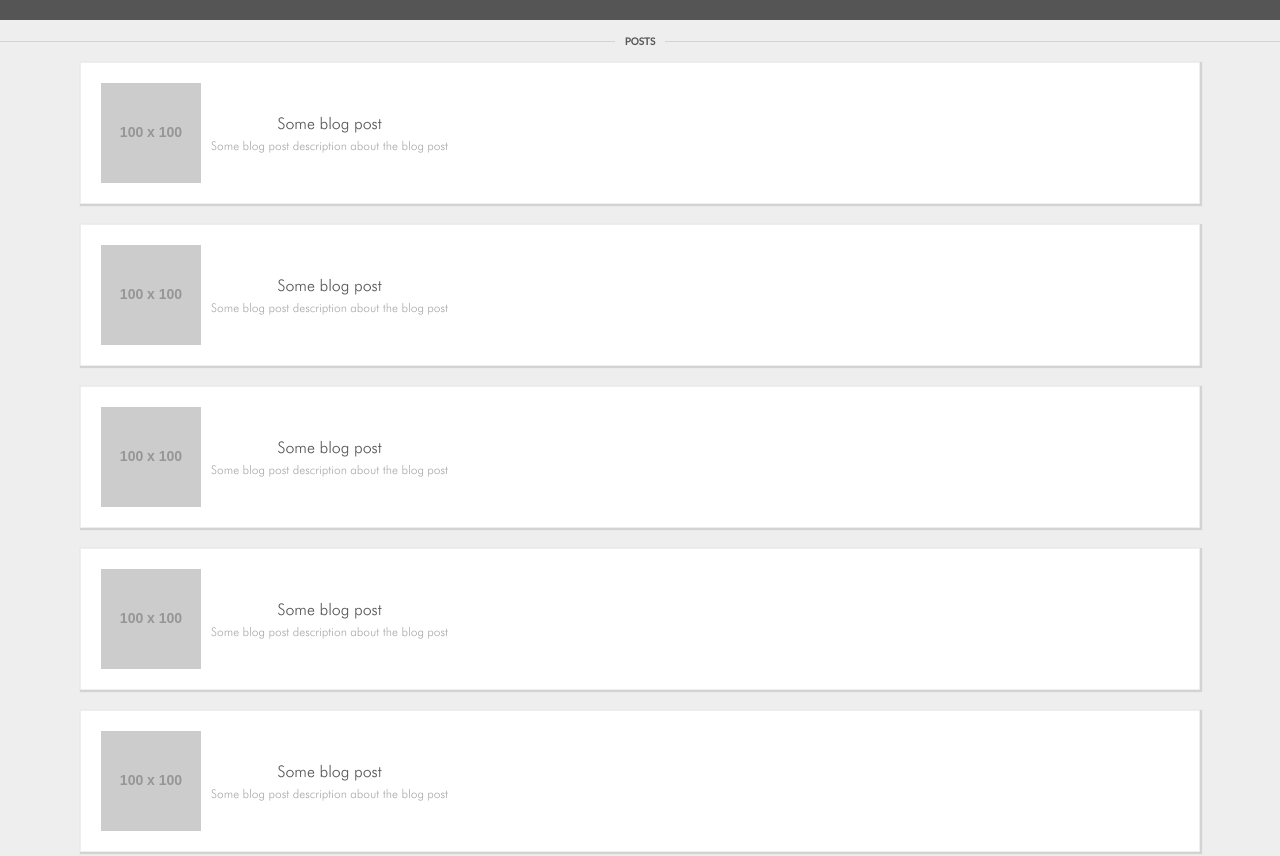
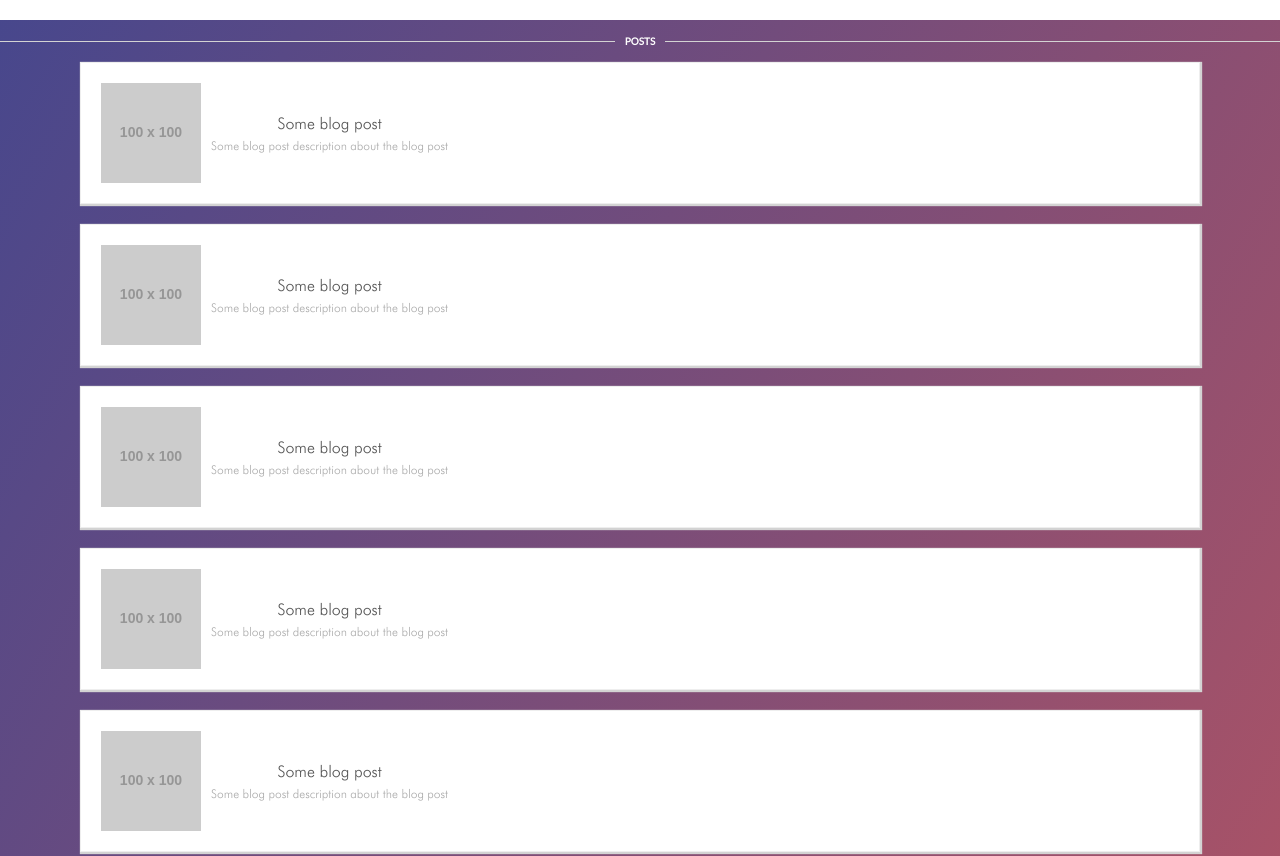
Before and after one commit to nchastain/blog, a React (Create React App) app: page / in a window 1280 px wide. Shown: the top 856 px of the page. Built offline with nearby package versions, Linux system fonts and the light colour scheme.

Commit message:
bg color

```diff
--- a/src/App.css
+++ b/src/App.css
@@ -73,7 +73,6 @@ body {
 
 .blog-container {
   padding-bottom: 20px;
-  background-color: #eee;
 }
 
 .blog-entry {
@@ -134,6 +133,7 @@ body {
 .section-header-title {
   padding: 10px;
   font-size: 10px;
+  color: white;
 }
 
 .grid {
@@ -161,7 +161,7 @@ body {
 }
 
 .header {
-  background-color: #555;
+  background-color: white;
   display: flex;
   justify-content: center;
   align-items: center;
@@ -288,7 +288,17 @@ body {
     font-family: 'Lato',verdana, sans-serif;
     color: #fff;
     text-align:center;
-    background:#ECECEC;
+    -webkit-background-size: cover;
+    -moz-background-size: cover;
+    -o-background-size: cover;
+    background-size: cover;
+    background: #70bg32;
+    background-repeat:no-repeat;
+    background: -webkit-linear-gradient( to left top, rgba(198,45,45,0.8), rgba(25,25,112,0.8));
+    background: -moz-linear-gradient( to left top, rgba(198,45,45,0.8), rgba(25,25,112,0.8));
+    background: -ms-linear-gradient( to left top, rgba(198,45,45,0.8), rgba(25,25,112,0.8));
+    background: -o-linear-gradient( to left top, rgba(198,45,45,0.8), rgba(25,25,112,0.8));
+    background: linear-gradient( to left top, rgba(198,45,45,0.8), rgba(25,25,112,0.8));
 }
 
 p {
```
